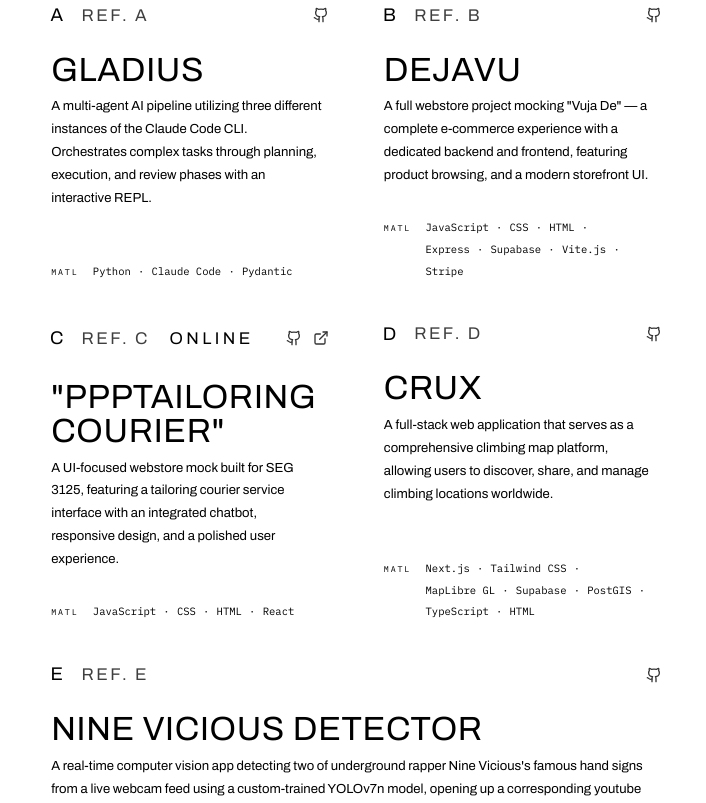
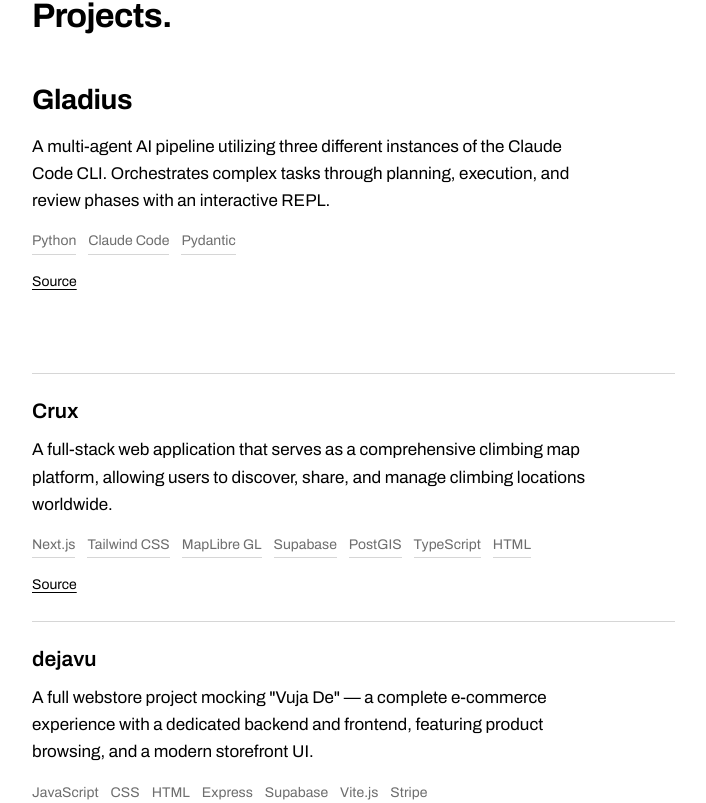
Before and after one commit to Ayprusss/AnthonyLe, a React (Create React App) app: page / in a window 1280 px wide. Shown: the part 1889-2692 px from the top of the page, without its empty margins (248-954 px from the left). Built offline with nearby package versions, Linux system fonts and the light colour scheme.

Commit message:
changed up projects component logic, styling and testing

```diff
--- a/src/Components/Projects.css
+++ b/src/Components/Projects.css
@@ -1,154 +1,18 @@
-/* ── Record grid ── */
-.detail-grid {
-    display: grid;
-    grid-template-columns: 1fr 1fr;
-    gap: 1.4rem;
+/* Projects — the only thing here that is not shared record chrome is
+   the technology run underneath each entry. */
+
+.proj-tech {
+    margin-top: var(--s4);
 }
 
-/* the fifth record spans the full row */
-.detail-panel:last-child:nth-child(odd) {
-    grid-column: 1 / -1;
+/* Each technology carries a hairline underneath rather than sitting in
+   a pill. It marks where one name ends and the next begins without
+   building eight little boxes to do it. */
+.proj-tech span {
+    border-bottom: 1px solid var(--rule);
+    padding-bottom: 1px;
 }
 
-.detail-panel {
-    display: flex;
-    flex-direction: column;
-    /* Grid items default to min-width:auto, so a long unbroken title
-       would push the panel past the column. */
-    min-width: 0;
-    background: rgba(var(--phos-rgb), 0.035);
-    box-shadow: 0 0 0 1px var(--phos-faint);
-    transition: background 0.2s ease, box-shadow 0.2s ease;
+.proj-links {
+    margin-top: var(--s4);
 }
-
-.detail-panel:hover {
-    background: rgba(var(--phos-rgb), 0.07);
-    box-shadow: 0 0 0 1px var(--phos);
-}
-
-/* ── Record title strip — inverse video ── */
-.detail-top {
-    display: flex;
-    align-items: center;
-    gap: 0.8rem;
-    background: var(--bar);
-    padding: 0.45rem 0.8rem;
-    transition: background 0.5s ease;
-}
-
-.detail-bubble {
-    display: inline-flex;
-    align-items: center;
-    justify-content: center;
-    font-family: var(--font-display);
-    font-size: 1.15rem;
-    line-height: 1;
-    width: 1.5rem;
-    height: 1.5rem;
-    color: var(--screen);
-    background: var(--hl);
-    transition: background 0.5s ease;
-}
-
-/* The title strip is inverse video, so everything riding it is
-   screen-coloured — white would be a second ink the tube can't make. */
-.detail-caption {
-    font-family: var(--font-term);
-    font-size: var(--t2);
-    line-height: 1;
-    letter-spacing: 0.14em;
-    color: var(--scr);
-    opacity: 0.75;
-}
-
-/* A deployed project is the one thing on this page the terminal flags,
-   so it gets the alert phosphor. */
-.detail-asbuilt {
-    font-family: var(--font-term);
-    font-size: var(--t1);
-    letter-spacing: 0.2em;
-    color: var(--scr);
-    background: var(--alert);
-    padding: 3px 7px;
-    animation: dot-pulse 2s steps(1) infinite;
-}
-
-.detail-top-fill { flex: 1; }
-
-.detail-links {
-    display: flex;
-    align-items: center;
-    gap: 0.7rem;
-}
-
-.detail-links a {
-    display: inline-flex;
-    color: var(--scr);
-    opacity: 0.8;
-    transition: opacity 0.12s steps(2, end);
-}
-
-.detail-links a:hover { opacity: 1; }
-
-/* ── Record body ── */
-.detail-title {
-    overflow-wrap: anywhere;
-    font-family: var(--font-display);
-    font-weight: 400;
-    font-size: 2.1rem;
-    line-height: 1;
-    letter-spacing: 0.02em;
-    text-transform: uppercase;
-    color: var(--ink-strong);
-    padding: 1.2rem 1.2rem 0.5rem;
-}
-
-.detail-description {
-    font-family: var(--font-prose);
-    font-size: 0.82rem;
-    line-height: 1.75;
-    color: var(--ink-dim);
-    padding: 0 1.2rem 1.2rem;
-    flex: 1;
-}
-
-/* ── Credits strip ── */
-.detail-matl {
-    display: flex;
-    align-items: baseline;
-    gap: 0.9rem;
-    padding: 0.8rem 1.2rem;
-    border-top: 1px solid var(--ink-faint);
-}
-
-.detail-matl-label {
-    font-family: var(--font-mono);
-    font-size: 0.52rem;
-    font-weight: 600;
-    letter-spacing: 0.22em;
-    color: var(--lab);
-    flex-shrink: 0;
-}
-
-.detail-matl-list {
-    display: flex;
-    flex-wrap: wrap;
-    gap: 0.3rem 0;
-    font-family: var(--font-mono);
-    font-size: 0.66rem;
-    color: var(--ink-dim);
-}
-
-.detail-matl-list > span { white-space: nowrap; }
-
-.detail-matl-list > span:not(:last-child)::after {
-    content: '·';
-    color: rgba(var(--hl-rgb), 0.7);
-    margin: 0 0.45rem;
-}
-
-@media (max-width: 860px) {
-    .detail-grid { grid-template-columns: 1fr; }
-    .detail-panel:last-child:nth-child(odd) { grid-column: auto; }
-    .detail-title { font-size: 1.8rem; }
-}
--- a/src/Components/Projects.js
+++ b/src/Components/Projects.js
@@ -1,7 +1,5 @@
 import React from 'react';
-import { motion } from 'framer-motion';
-import { SectionHeader } from './ui/SectionHeader';
-import { Github, ExternalLink } from 'lucide-react';
+import { Section } from './ui/Section';
 import './Projects.css';
 
 const projects = [
@@ -13,11 +11,25 @@ const projects = [
         github: 'https://github.com/Ayprusss/Gladius',
     },
     {
+        title: 'Crux',
+        description: 'A full-stack web application that serves as a comprehensive climbing map platform, allowing users to discover, share, and manage climbing locations worldwide.',
+        tech: ['Next.js', 'Tailwind CSS', 'MapLibre GL', 'Supabase', 'PostGIS', 'TypeScript', 'HTML'],
+        github: 'https://github.com/Ayprusss/crux',
+    },
+    {
         title: 'dejavu',
         description:
             'A full webstore project mocking "Vuja De" — a complete e-commerce experience with a dedicated backend and frontend, featuring product browsing, and a modern storefront UI.',
         tech: ['JavaScript', 'CSS', 'HTML', 'Express', 'Supabase', 'Vite.js', 'Stripe'],
         github: 'https://github.com/Ayprusss/dejavu',
+    },
+    {
+        title: 'Nine Vicious Detector',
+        description: 'A real-time computer vision app detecting two of underground rapper Nine Vicious\'s famous hand signs from a live webcam feed using a custom-trained YOLOv7n model, opening up a corresponding youtube music video per sign.',
+        // 'OpenCV' appeared twice in this list; the duplicate is dropped
+        // so the tech names can key off themselves.
+        tech: ['Python', 'yaml', 'OpenCV', 'Ultralytics - YOLOv8n', 'Roboflow', 'Pytorch-ROCm 7.2.1', 'MediaPipe', 'stdlib webbrowser'],
+        github: 'https://github.com/Ayprusss/9-vicious-detector',
     },
     {
         title: '"PPPTAILORINGCOURIER"',
@@ -27,84 +39,58 @@ const projects = [
         github: 'https://github.com/Ayprusss/PPPTAILORINGCOURIER',
         live: 'https://ppptailoringcourier.vercel.app/',
     },
-    {
-        title: 'Crux',
-        description: 'A full-stack web application that serves as a comprehensive climbing map platform, allowing users to discover, share, and manage climbing locations worldwide.',
-        tech: ['Next.js', 'Tailwind CSS', 'MapLibre GL', 'Supabase', 'PostGIS', 'TypeScript', 'HTML'],
-        github: 'https://github.com/Ayprusss/crux',
-    },
-    {
-        title: 'Nine Vicious Detector',
-        description: 'A real-time computer vision app detecting two of underground rapper Nine Vicious\'s famous hand signs from a live webcam feed using a custom-trained YOLOv7n model, opening up a corresponding youtube music video per sign.',
-        tech: ['Python', 'yaml', 'OpenCV', 'Ultralytics - YOLOv8n', 'Roboflow', 'Pytorch-ROCm 7.2.1', 'OpenCV', 'MediaPipe', 'stdlib webbrowser'],
-        github: 'https://github.com/Ayprusss/9-vicious-detector',
-    }
 ];
 
-const DETAIL_LETTERS = 'ABCDEFGHIJ';
+// Links are labelled by where they go rather than by an icon, because
+// "Source" and "Live site" are two different promises and a pair of
+// unlabelled glyphs makes the reader guess which is which.
+const ProjectLinks = ({ project }) => (
+    <div className="link-row proj-links">
+        {project.github && (
+            <a href={project.github} target="_blank" rel="noopener noreferrer">
+                Source<span className="sr-only"> for {project.title}</span>
+            </a>
+        )}
+        {project.live && (
+            <a href={project.live} target="_blank" rel="noopener noreferrer">
+                Live site<span className="sr-only"> for {project.title}</span>
+            </a>
+        )}
+    </div>
+);
 
-// Each project is a detail drawing: callout bubble, notes, materials strip.
+// The first project is given room and the rest are a list. Five equal
+// panels tell a reader that five things matter equally, which is never
+// true — ranking them is the most useful thing this section can do.
 const Projects = () => {
+    const [lead, ...rest] = projects;
+
     return (
-        <section className="section-container">
-            <motion.div
-                initial={{ opacity: 0, y: 30 }}
-                whileInView={{ opacity: 1, y: 0 }}
-                viewport={{ once: true, margin: "-100px" }}
-                transition={{ duration: 0.6 }}
-            >
-                <SectionHeader
-                    title="Projects."
-                    meta={`${projects.length} records · ${projects.filter(p => p.live).length} online`}
-                />
-            </motion.div>
+        <>
+            <Section title="Projects." />
 
-            <div className="detail-grid">
-                {projects.map((project, idx) => (
-                    <motion.div
-                        className="detail-panel"
-                        key={idx}
-                        initial={{ opacity: 0, y: 20 }}
-                        whileInView={{ opacity: 1, y: 0 }}
-                        viewport={{ once: true, margin: "-80px" }}
-                        transition={{ duration: 0.5, delay: (idx % 2) * 0.12 }}
-                    >
-                        <header className="detail-top">
-                            <span className="detail-bubble" aria-hidden="true">
-                                {DETAIL_LETTERS[idx]}
-                            </span>
-                            <span className="detail-caption">REF. {DETAIL_LETTERS[idx]}</span>
-                            {project.live && <span className="detail-asbuilt">ONLINE</span>}
-                            <span className="detail-top-fill" />
-                            <div className="detail-links">
-                                {project.github && (
-                                    <a href={project.github} target="_blank" rel="noopener noreferrer" aria-label={`${project.title} source on GitHub`}>
-                                        <Github size={16} />
-                                    </a>
-                                )}
-                                {project.live && (
-                                    <a href={project.live} target="_blank" rel="noopener noreferrer" aria-label={`${project.title} live site`}>
-                                        <ExternalLink size={16} />
-                                    </a>
-                                )}
-                            </div>
-                        </header>
+            <article className="lead-record">
+                <h3 className="lead-title">{lead.title}</h3>
+                <p className="lead-body">{lead.description}</p>
+                <p className="inline-list proj-tech">
+                    {lead.tech.map((t) => <span key={t}>{t}</span>)}
+                </p>
+                <ProjectLinks project={lead} />
+            </article>
 
-                        <h3 className="detail-title">{project.title}</h3>
-                        <p className="detail-description">{project.description}</p>
-
-                        <footer className="detail-matl">
-                            <span className="detail-matl-label">MATL</span>
-                            <span className="detail-matl-list">
-                                {project.tech.map((t, i) => (
-                                    <span key={i}>{t}</span>
-                                ))}
-                            </span>
-                        </footer>
-                    </motion.div>
+            <div className="records">
+                {rest.map((project) => (
+                    <article className="record" key={project.title}>
+                        <h3 className="rec-title">{project.title}</h3>
+                        <p className="rec-body">{project.description}</p>
+                        <p className="inline-list proj-tech">
+                            {project.tech.map((t) => <span key={t}>{t}</span>)}
+                        </p>
+                        <ProjectLinks project={project} />
+                    </article>
                 ))}
             </div>
-        </section>
+        </>
     );
 };
 
```
Also changed, not shown: 1 other file (tests, documents, lock files or other folders).
